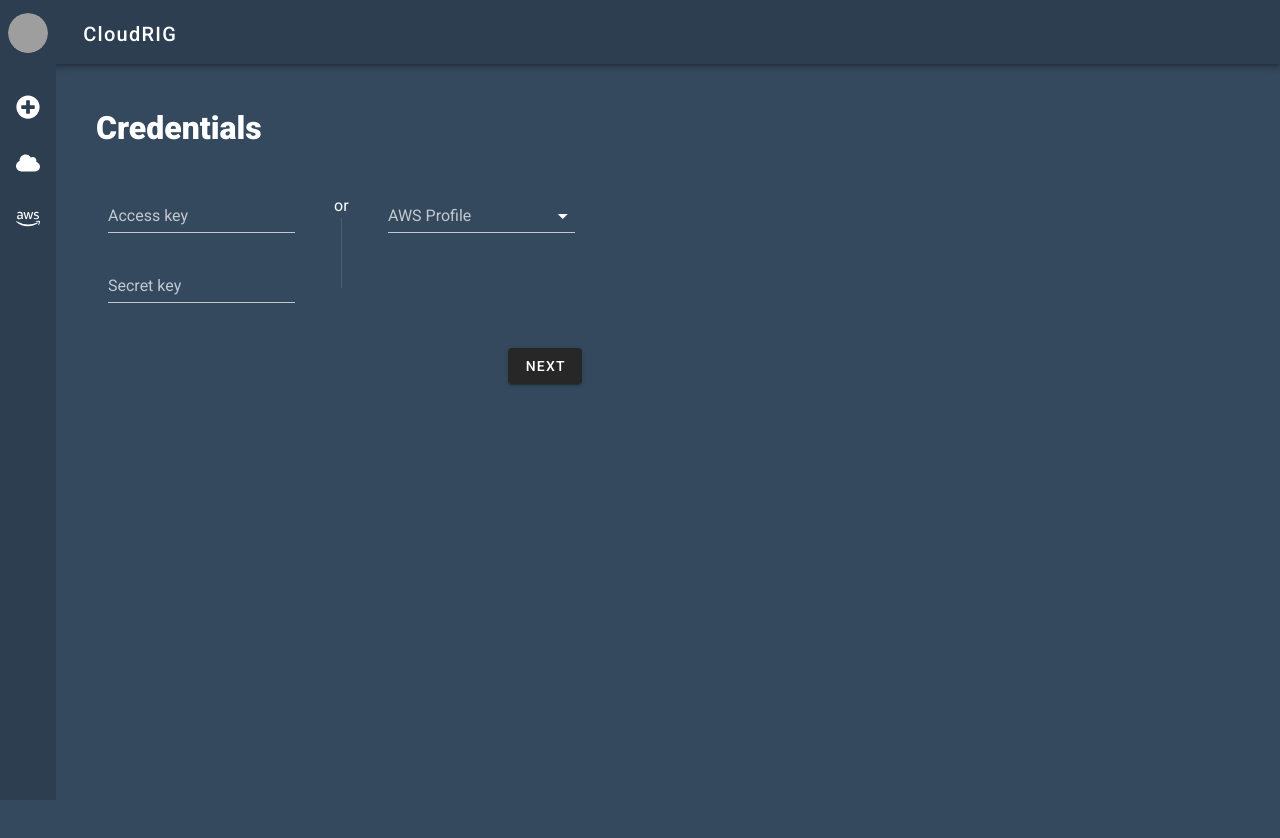
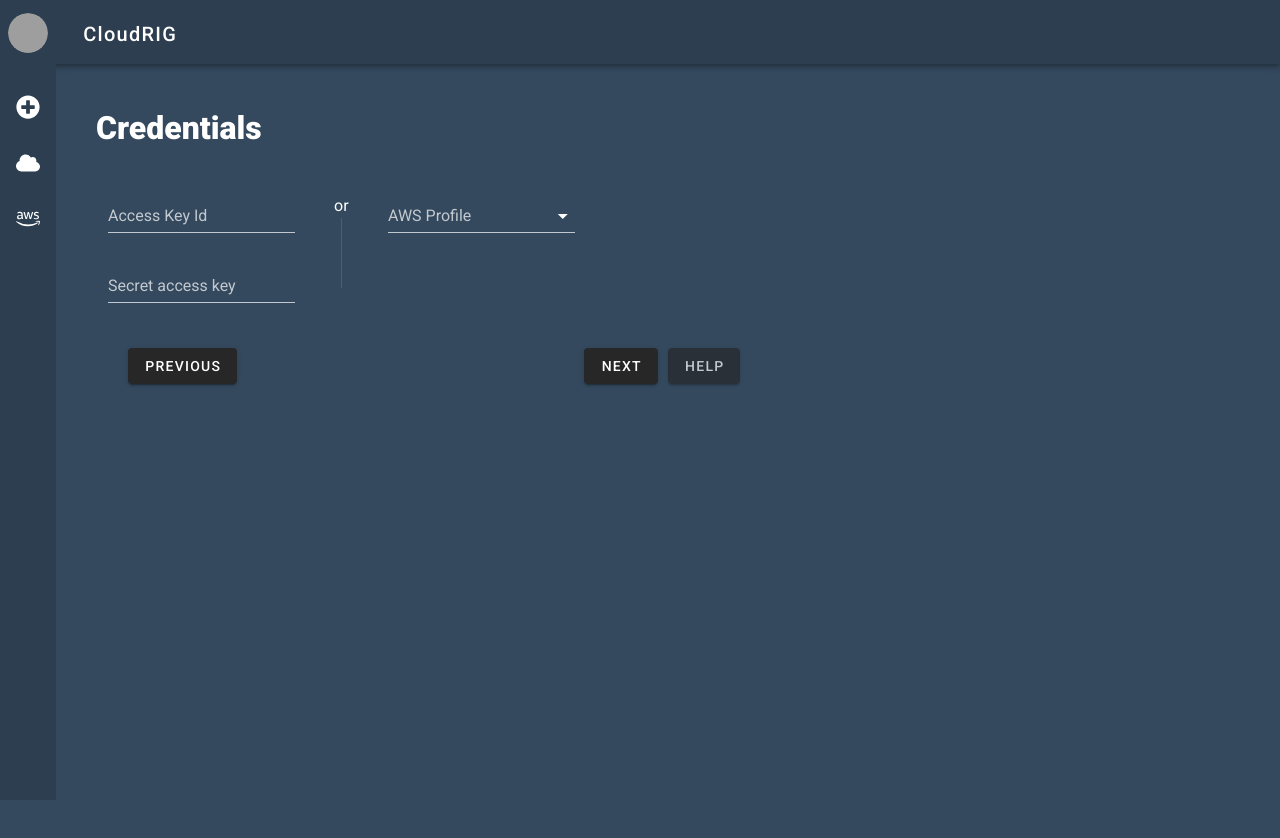
Before and after one commit to Atsuyaku/CloudRIG_APP, a Vue app: page /Credentials in a window 1280 px wide. Shown: the top 838 px of the page. Built offline with nearby package versions, Linux system fonts and the light colour scheme; grey boxes are pictures that could not be loaded.

Commit message:
fixing pages

```diff
--- a/src/components/CredentialsContent.vue
+++ b/src/components/CredentialsContent.vue
@@ -15,7 +15,8 @@
       <v-col md="2">
         <div>
           <v-text-field
-            label="Access key"
+            placeholder="AKIAJSIE27KKMHXI3BJQ"
+            label="Access Key Id"
             required
 
           ></v-text-field>
@@ -33,14 +34,15 @@
 
           ></v-select>
         </div>
+
       </v-col>
-
     </v-row>
     <v-row no-gutters>
       <v-col cols="2" xs="3">
         <div>
           <v-text-field
-                  label="Secret key"
+                  placeholder="5bEYu26084qjSFyclM/f2pz4gviSfoOg+mFwBH39"
+                  label="Secret access key "
                   required
 
           ></v-text-field>
@@ -48,10 +50,16 @@
       </v-col>
       </v-row>
     <v-row>
-      <v-col style="margin-left: 35%;">
-        <router-link tag="span" to="/">
+
+      <v-col>
+        <router-link tag="span" to="/CSP">
+          <v-btn dark style="margin-left: 20px;">Previous</v-btn>
+        </router-link>
+
+        <router-link tag="span" to="/" style="margin-left: 31%;">
           <v-btn>NEXT</v-btn>
         </router-link>
+          <v-btn href="https://docs.aws.amazon.com/general/latest/gr/aws-sec-cred-types.html" style="margin-left: 10px; opacity: 0.7">HELP</v-btn>
       </v-col>
     </v-row>
     <v-row></v-row>
```
